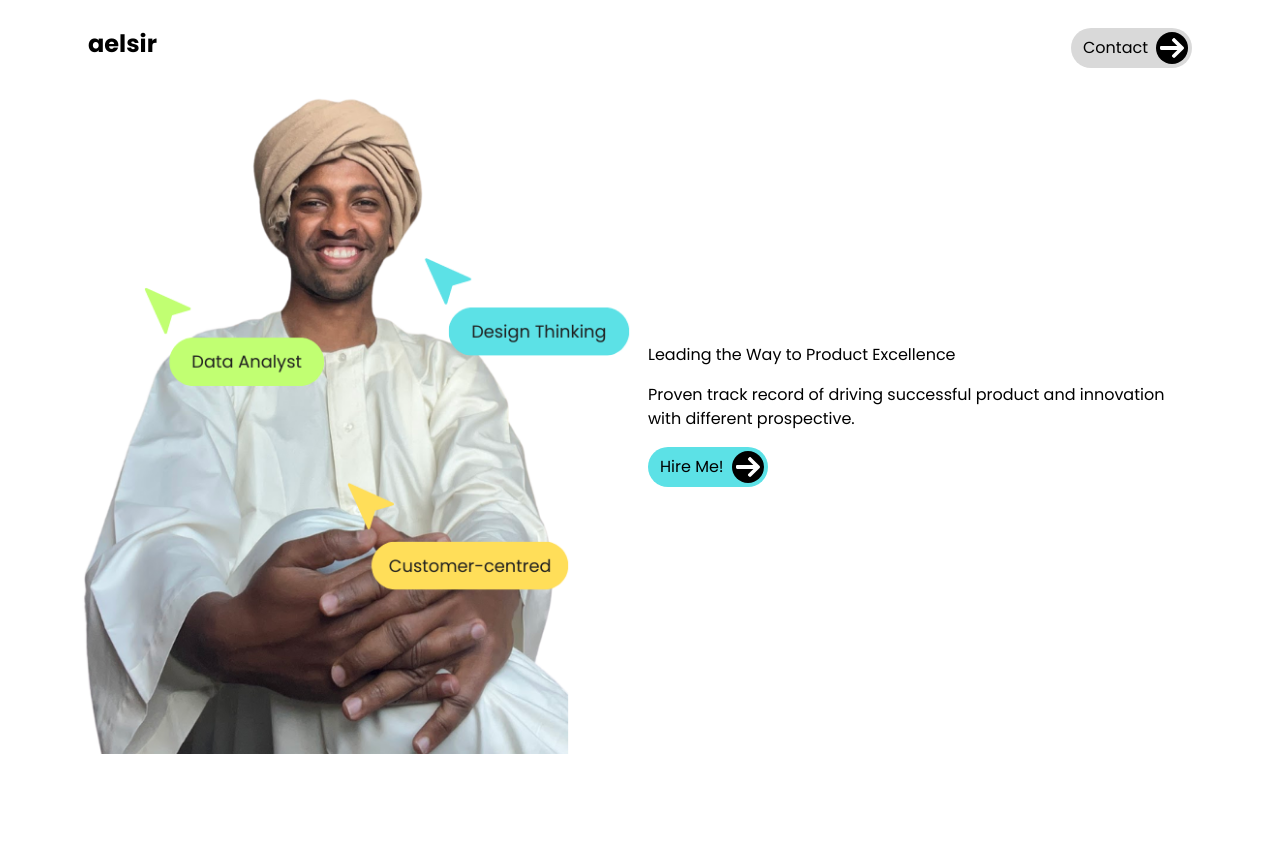
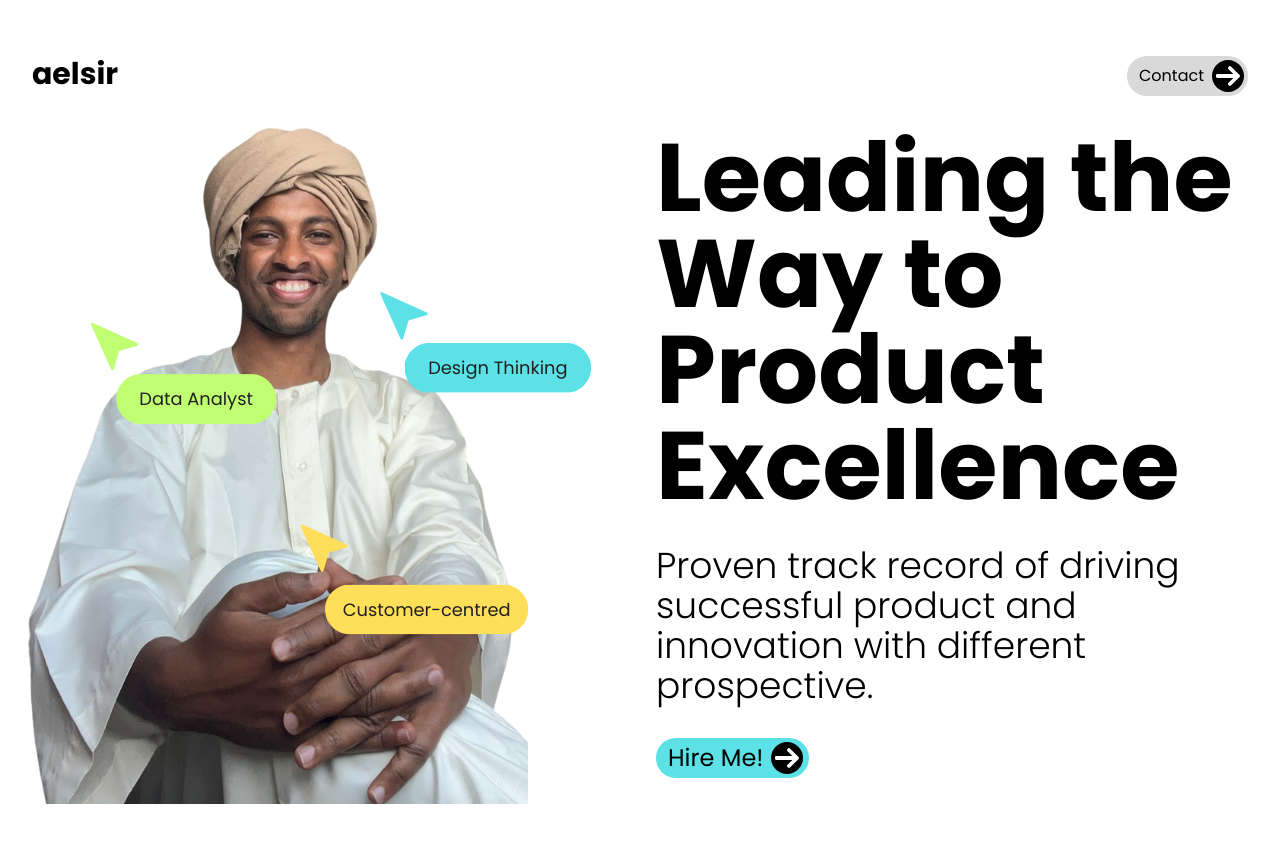
Before and after one commit to aelsir/portfolio, a Django app: page / in a window 1280 px wide. Before the commit the page ends 754 px from the top, so only its background shows below. Run offline with Django 4.2, Linux system fonts and the light colour scheme; some libraries are stand-ins or nearby versions.

Commit message:
fixing the md problem with grid, and establishing lg as the breakpoing

```diff
--- a/portfolio/settings.py
+++ b/portfolio/settings.py
@@ -26,7 +26,7 @@ SECRET_KEY = 'django-insecure-**fn4aclu(y_rw31lt)ugl=2@)qyrq&@tfuo=2%*5a_l0kp+cp
 # SECURITY WARNING: don't run with debug turned on in production!
 DEBUG = True
 
-ALLOWED_HOSTS = []
+ALLOWED_HOSTS = ['*']
 
 
 # Application definition
--- a/resume/urls.py
+++ b/resume/urls.py
@@ -16,8 +16,9 @@ Including another URLconf
 """
 from django.contrib import admin
 from django.urls import path, include
-from .views import index
+from .views import index, demo
 
 urlpatterns = [
-    path('', index, name='home')
+    path('', index, name='home'),
+    path('demo/', demo, name="demo")
 ]
--- a/resume/views.py
+++ b/resume/views.py
@@ -4,3 +4,6 @@ from django.http import HttpResponse
 # Create your views here.
 def index(request):
     return render(request, 'resume/resume.html')
+
+def demo(request):
+    return render(request, 'resume/demo.html')
--- a/static/css/base.css
+++ b/static/css/base.css
@@ -25,7 +25,7 @@
   /* Define brand font */
 
 body {
-    margin: 50px;
     font-family: var(--brand-font-regular);
-    font-size: var(--brand-font-size)
+    font-size: var(--brand-font-size);
+    line-height: 1.4;
 }
--- a/templates/resume/resume.html
+++ b/templates/resume/resume.html
@@ -5,14 +5,16 @@
 <html>
 <head>
     <title>Product Manager</title>
-    {% tailwind_css %}
+
     <link rel="stylesheet" href="{% static 'css/base.css' %}">
     <link rel="stylesheet" href="{% static 'css/homepage.css' %}">
+    {% tailwind_css %}
 </head>
 
-<body class="mx-20 mt-5" >
+<body class="container mx-auto py-12 px-6">
+
     <nav class="bg-white-500 p-2 flex justify-between">
-        <div class="text-black text-2xl" id="aelsir">aelsir</div>
+        <div class="text-black text-3xl" id="aelsir">aelsir</div>
 
         <button class="bg-[#D9D9D9] rounded-full flex text-black p-1 items-center">
             <span id='contact' class='pl-2'>Contact</span>
@@ -23,26 +25,33 @@
         </button>
     </nav>
 
-    <div class="container columns-2">
+    <div class="grid items-streatch justify-center items-center grid-cols-1
+    lg:grid-cols-2 gap-8">
         <!-- This is the Photo section -->
-        <div>
+        <div class="">
             <img src="{% static 'img/pm.png' %}" alt="Product Manager">
         </div>
 
+        <div>
+            <div class="flex flex-col justify-center items-left space-y-8">
+                <h1 style="font-family: var(--brand-font-bold)"
+                class="text-8xl">
+                Leading the Way to Product Excellence
+                </h1>
 
-        <div class="flex flex-col h-screen justify-center items-left space-y-4">
-            <h1>Leading the Way to Product Excellence</h1>
-            <h3>Proven track record of driving successful product and innovation with different prospective.</h3>
+                <h3 style="font-family: var(--brand-font-light)" class="text-4xl">Proven track record of driving successful product and innovation with different prospective.</h3>
 
-            <button class="bg-[#5CE1E6] rounded-full flex text-black p-1 items-center w-[120px]">
-                <span id='contact' class='pl-2'>Hire Me!</span>
-                <div class="ml-2 bg-black rounded-full p-1">
-                <!-- Replace the arrow with your desired icon or SVG -->
-                <img class="w-6" src="{% static 'svg/right-arrow.svg' %}" alt="arrow">
-                </div>
-            </button>
+                <button class="bg-[#5CE1E6] rounded-full flex text-black p-1 items-center w-[153px]">
+                    <span id='contact' class='pl-2 text-2xl'>Hire Me!</span>
+                    <div class="ml-2 bg-black rounded-full p-1">
+                    <!-- Replace the arrow with your desired icon or SVG -->
+                    <img class="w-6" src="{% static 'svg/right-arrow.svg' %}" alt="arrow">
+                    </div>
+                </button>
 
+            </div>
         </div>
+
     </div>
 
 
--- a/theme/static_src/tailwind.config.js
+++ b/theme/static_src/tailwind.config.js
@@ -43,6 +43,7 @@ module.exports = {
     ],
     theme: {
         extend: {},
+
     },
     plugins: [
         /**
```
Also changed, not shown: templates/resume/demo.html (added, +41 -0 lines).
